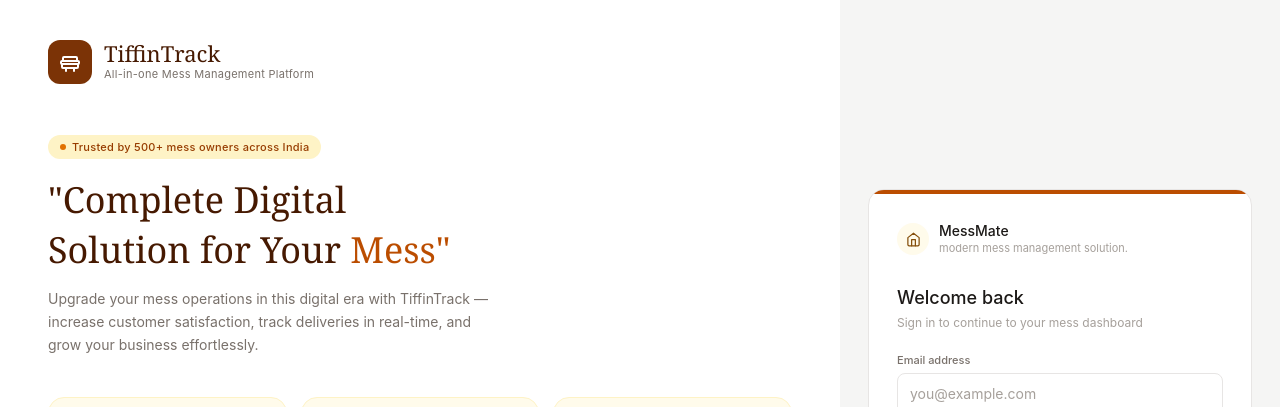
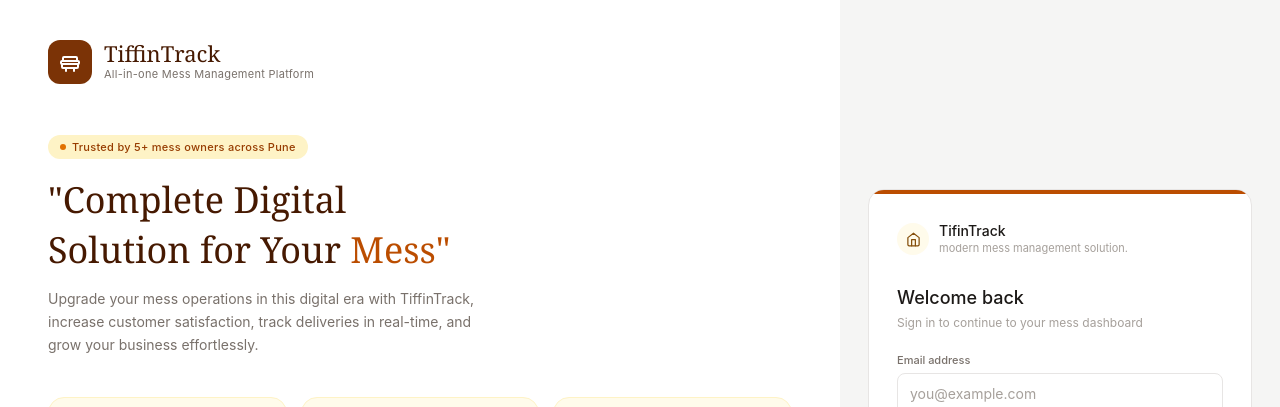
Before and after one commit to YamrajOfCodes/Meal-Manager, a React (Vite) app in the folder Client/: page / in a window 1280 px wide. Shown: the top 407 px of the page. Built offline with nearby package versions, Linux system fonts and the light colour scheme.

Commit message:
small debug

```diff
--- a/Client/src/Pages/Login/Login.jsx
+++ b/Client/src/Pages/Login/Login.jsx
@@ -246,7 +246,7 @@
         <div className="relative z-10 mb-10">
           <div className="inline-flex items-center gap-1.5 bg-amber-100 text-amber-800 text-[11px] font-medium px-3 py-1 rounded-full mb-4 tracking-wide">
             <span className="w-1.5 h-1.5 rounded-full bg-amber-600" />
-            Trusted by 500+ mess owners across India
+            Trusted by 5+ mess owners across Pune
           </div>
           <h1 className="font-serif text-4xl text-amber-950 leading-snug mb-3.5">
             "Complete Digital<br />
@@ -254,7 +254,7 @@
             <span className="text-amber-700">Mess"</span>
           </h1>
           <p className="text-sm text-stone-500 leading-relaxed max-w-md">
-            Upgrade your mess operations in this digital era with TiffinTrack — increase
+            Upgrade your mess operations in this digital era with TiffinTrack, increase
             customer satisfaction, track deliveries in real-time, and grow your business
             effortlessly.
           </p>
@@ -306,7 +306,7 @@
               </svg>
             </div>
             <div>
-              <p className="text-sm font-medium text-stone-900 leading-tight">MessMate</p>
+              <p className="text-sm font-medium text-stone-900 leading-tight">TifinTrack</p>
               <p className="text-[11px] text-stone-400">modern mess management solution.</p>
             </div>
           </div>
```
